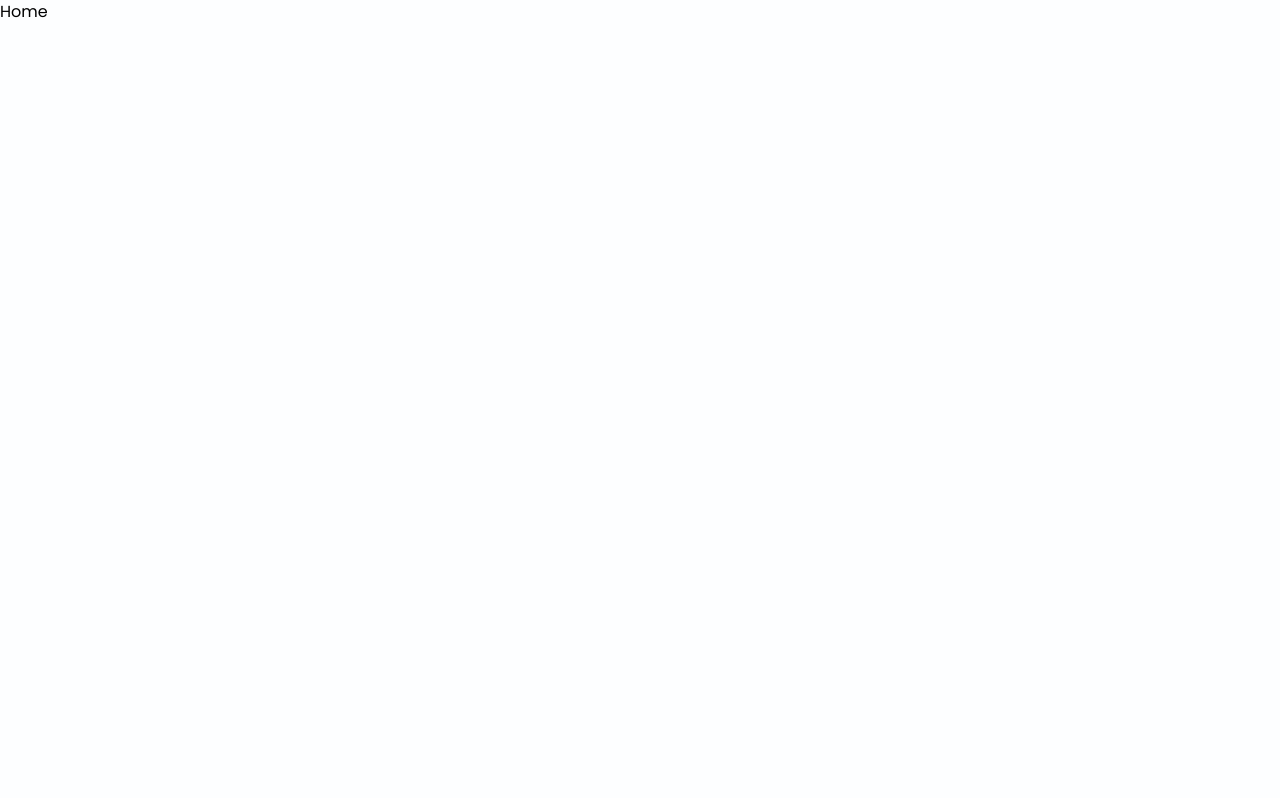
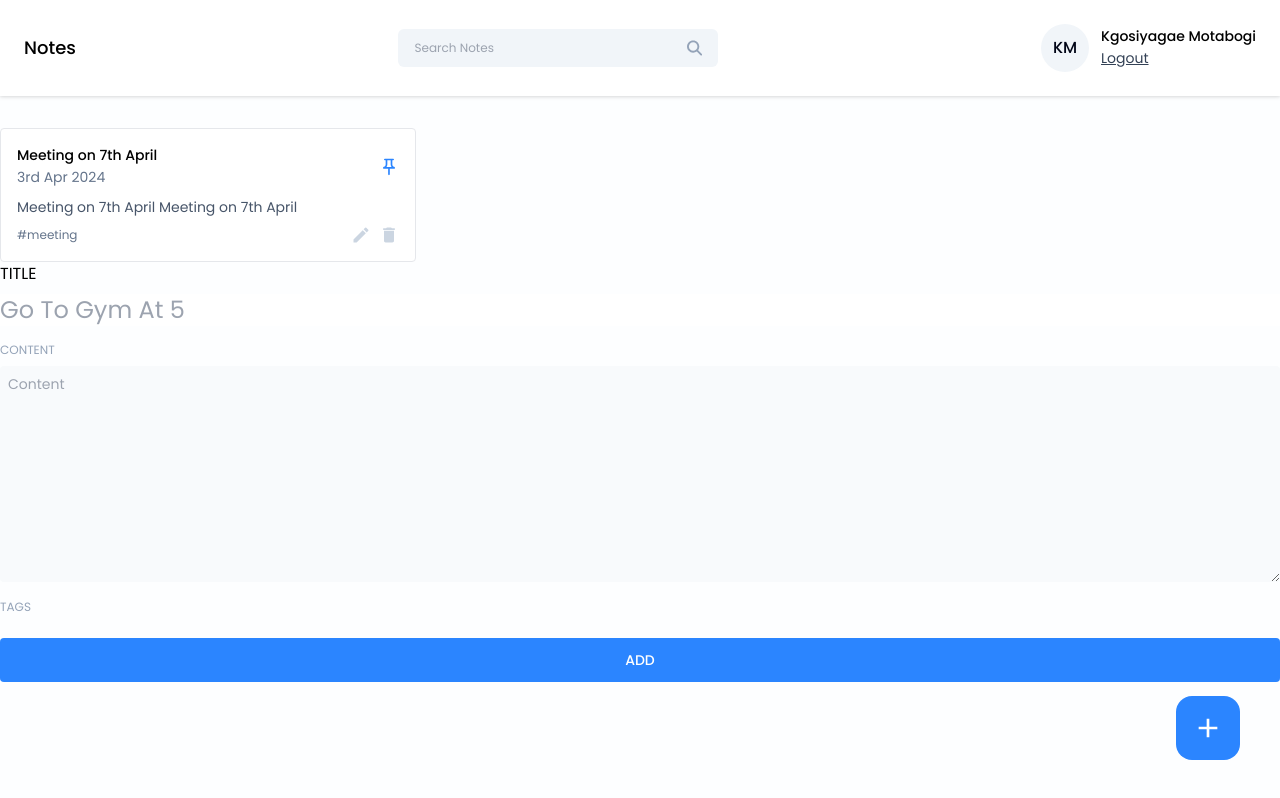
Before and after one commit to KGOSIYAGAE/MERN-Notes-App, a React (Vite) app in the folder frontend/: page /dashboard in a window 1280 px wide. Built offline with nearby package versions, Linux system fonts and the light colour scheme.

Commit message:
Added cards, Search and AddNote components

```diff
--- a/frontend/package.json
+++ b/frontend/package.json
@@ -13,6 +13,7 @@
     "react": "^18.2.0",
     "react-dom": "^18.2.0",
     "react-icons": "^5.2.1",
+    "react-modal": "^3.16.1",
     "react-router-dom": "^6.23.1"
   },
   "devDependencies": {
--- /dev/null
+++ b/frontend/src/components/Cards/NoteCard.jsx
@@ -0,0 +1,27 @@
+import React from "react";
+import { MdOutlinePushPin } from "react-icons/md";
+import { MdCreate, MdDelete } from "react-icons/md";
+
+function NoteCard({ title, date, content, tags, isPinned, onEdit, onDelete, onPinNote }) {
+  return (
+    <div className="border rounded p-4 bg-white hover:shadow-xl transition-all ease-in-out">
+      <div className="flex items-center justify-between">
+        <div>
+          <h6 className="text-sm font-medium">{title}</h6>
+          <span className="text-sm text-slate-500">{date}</span>
+        </div>
+        <MdOutlinePushPin className={`icon-btn ${isPinned ? `text-primary` : `text-slate-300`}`} onClick={onPinNote} />
+      </div>
+      <p className="text-sm text-slate-600 mt-2">{content?.slice(0, 60)}</p>
+      <div className="flex items-center justify-between mt-2">
+        <div className="text-xs text-slate-500">{tags}</div>
+        <div className="flex items-center gap-2">
+          <MdCreate className="icon-btn hover:text-green-600" onClick={onEdit} />
+          <MdDelete className="icon-btn hover:text-red-500" onClick={onDelete} />
+        </div>
+      </div>
+    </div>
+  );
+}
+
+export default NoteCard;
--- /dev/null
+++ b/frontend/src/components/Cards/ProfileInfo.jsx
@@ -0,0 +1,16 @@
+import React from "react";
+import { getInitials } from "../../utils/helper";
+
+export default function ProfileInfo(onLogout) {
+  return (
+    <div className="flex items-center gap-3">
+      <div className="w-12 h-12 flex items-center justify-center rounded-full text-slate-950 font-medium bg-slate-100">{getInitials("Kgosiyagae Motabogi")}</div>
+      <div>
+        <p className="text-sm font-medium">Kgosiyagae Motabogi</p>
+        <button className="text-sm text-slate-700 underline" onClick={onLogout}>
+          Logout
+        </button>
+      </div>
+    </div>
+  );
+}
--- a/frontend/src/components/Navbar/Navbar.jsx
+++ b/frontend/src/components/Navbar/Navbar.jsx
@@ -1,9 +1,34 @@
-import React from "react";
+import React, { useState } from "react";
+import ProfileInfo from "../Cards/ProfileInfo";
+import { useNavigate } from "react-router-dom";
+import SearchBar from "../SearchBar/SearchBar";
 
-export default function () {
+export default function Navbar() {
+  const [SearchQuery, setSearchQuery] = useState("");
+
+  const navigate = useNavigate;
+  const onLogout = () => {
+    navigate("/login");
+  };
+
+  const handleSearch = () => {};
+
+  const onClearSearch = () => {
+    setSearchQuery("");
+  };
   return (
     <div className="bg-white flex items-center justify-between px-6 py-6 drop-shadow">
       <h2 className="text-lg font-medium text-black py-2">Notes</h2>
+
+      <SearchBar
+        value={SearchQuery}
+        onChange={({ target }) => {
+          setSearchQuery(target.value);
+        }}
+        handleSearch={handleSearch}
+        onClearSearch={onClearSearch}
+      />
+      <ProfileInfo onLogout={onLogout} />
     </div>
   );
 }
--- /dev/null
+++ b/frontend/src/components/SearchBar/SearchBar.jsx
@@ -0,0 +1,16 @@
+import React from "react";
+import { FaMagnifyingGlass } from "react-icons/fa6";
+import { IoMdClose } from "react-icons/io";
+
+function SearchBar({ value, onChange, handleSearch, onClearSearch }) {
+  return (
+    <div className="w-80 flex items-center px-4 bg-slate-100 rounded-md">
+      <input type="text" placeholder="Search Notes" value={value} onChange={onChange} className="w-full text-xs bg-transparent py-[11px] outline-none" />
+
+      {value && <IoMdClose className="text-xl text-slate-500 cursor-pointer hover:text-black mr-3" onClick={onClearSearch} />}
+      <FaMagnifyingGlass className="text-slate-400 cursor-pointer hover:text-black" onClick={handleSearch} />
+    </div>
+  );
+}
+
+export default SearchBar;
--- a/frontend/src/index.css
+++ b/frontend/src/index.css
@@ -22,4 +22,10 @@
   .btn-primary {
     @apply w-full text-sm bg-primary text-white p-2 rounded my-1 hover:bg-blue-600;
   }
+  .icon-btn {
+    @apply text-xl text-slate-300 cursor-pointer hover:text-primary;
+  }
+  .input-label {
+    @apply text-xs text-slate-400;
+  }
 }
--- /dev/null
+++ b/frontend/src/pages/Home/AddEditNote.jsx
@@ -0,0 +1,24 @@
+import React from "react";
+
+function AddEditNote() {
+  return (
+    <div className="">
+      <div className="flex flex-col gap-2">
+        <label className=" ">TITLE</label>
+        <input type="text" className="text-2xl text-slate-950 outline-none" placeholder="Go To Gym At 5" />
+      </div>
+      <div className="flex flex-col gap-2 mt-4">
+        <label className="input-label">CONTENT</label>
+        <textarea type="text" className="text-sm text-slate-950 outline-none bg-slate-50 p-2 rounded" placeholder="Content" rows={10}></textarea>
+      </div>
+      <div className="mt-3">
+        <label className="input-label">TAGS</label>
+      </div>
+      <button className="btn-primary font-medium mt-5 p-3" onClick={() => {}}>
+        ADD
+      </button>
+    </div>
+  );
+}
+
+export default AddEditNote;
--- a/frontend/src/pages/Home/Home.jsx
+++ b/frontend/src/pages/Home/Home.jsx
@@ -1,5 +1,31 @@
 import React from "react";
+import Navbar from "../../components/Navbar/Navbar";
+import NoteCard from "../../components/Cards/NoteCard";
+import { MdAdd } from "react-icons/md";
+import AddEditNote from "./AddEditNote";
 
 export default function Home() {
-  return <div>Home</div>;
+  return (
+    <>
+      <Navbar />
+      <div className="container mx-auto">
+        <div className="grid grid-cols-3 gap-4 mt-8">
+          <NoteCard
+            title="Meeting on 7th April"
+            date="3rd Apr 2024"
+            content="Meeting on 7th April Meeting on 7th April"
+            tags="#meeting"
+            isPinned={true}
+            onEdit={() => {}}
+            onDelete={() => {}}
+            onPinNote={() => {}}
+          />
+        </div>
+      </div>
+      <button className="w-16 h-16 flex items-center justify-center rounded-2xl bg-primary hover:bg-blue-600 absolute right-10 bottom-10">
+        <MdAdd className="text-[32px] text-white" />
+      </button>
+      <AddEditNote />
+    </>
+  );
 }
--- a/frontend/src/utils/helper.js
+++ b/frontend/src/utils/helper.js
@@ -2,3 +2,16 @@
   const regx = /^[^\s@]+@[^\s@]+\.[^\s@]+$/;
   return regx.test(email);
 };
+
+export const getInitials = (name) => {
+  if (!name) return "";
+
+  const words = name.split(" ");
+  let initials = "";
+
+  for (let i = 0; i < Math.min(words.length, 2); i++) {
+    initials += words[i][0];
+  }
+
+  return initials.toUpperCase();
+};
```
Also changed, not shown: 1 other file (tests, documents, lock files or other folders).
